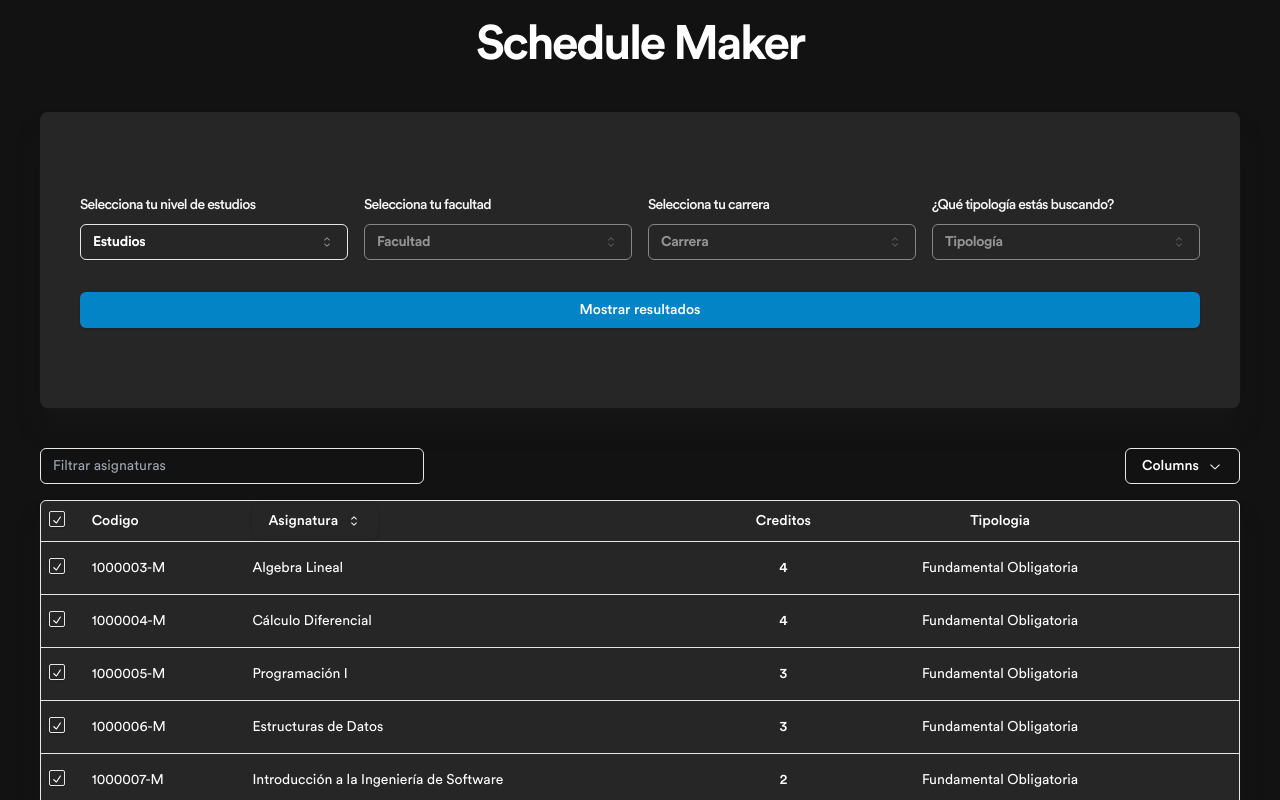
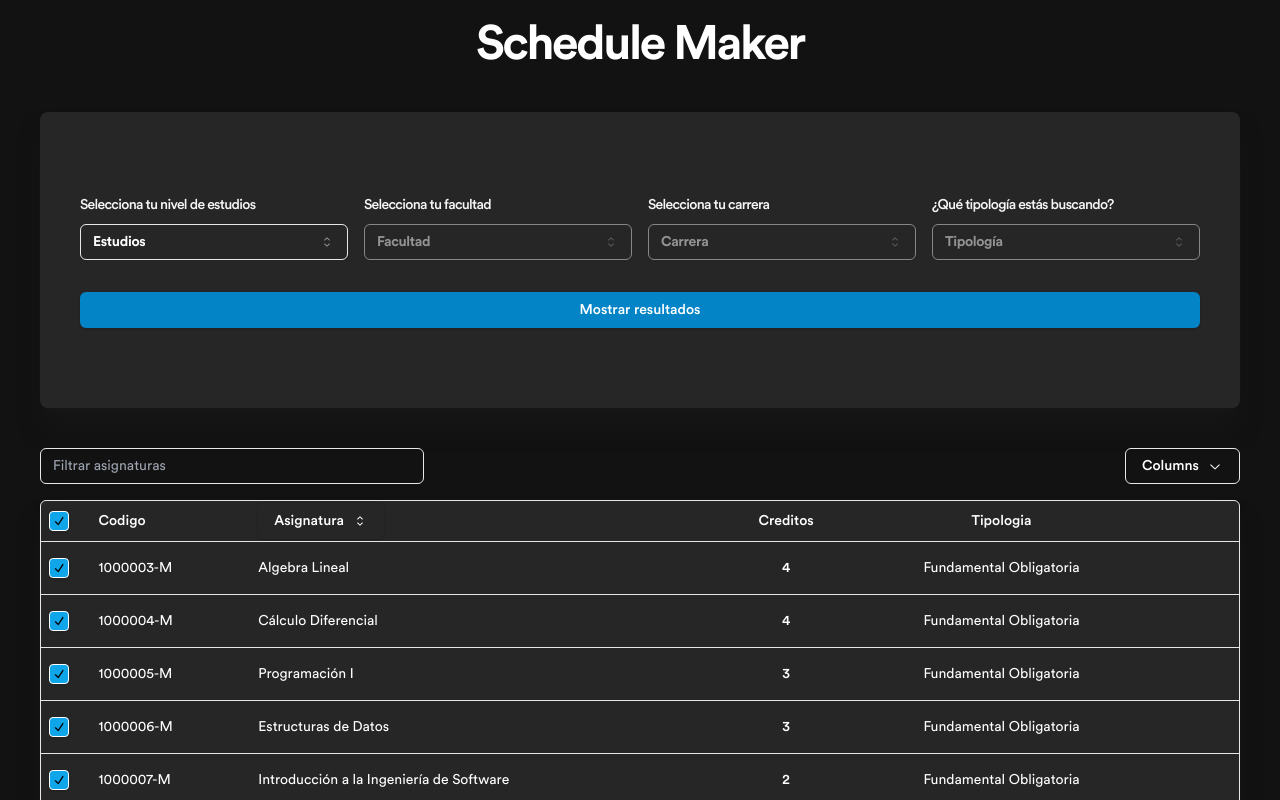
Before and after one commit to Zaprovic/schedule-maker, a Next.js app: page / in a window 1280 px wide. Both pictures are taken after a click on the checkbox 57 px from the left and 520 px from the top of the page. Shown: the top 800 px of the page. Built offline with nearby package versions, Linux system fonts and the light colour scheme.

Commit message:
tweaked some minor styles

```diff
--- a/src/components/ui/checkbox.tsx
+++ b/src/components/ui/checkbox.tsx
@@ -13,7 +13,7 @@ const Checkbox = React.forwardRef<
     <CheckboxPrimitive.Root
         ref={ref}
         className={cn(
-            "border-primary focus-visible:ring-ring data-[state=checked]:bg-primary data-[state=checked]:text-primary-foreground peer h-4 w-4 shrink-0 rounded-sm border shadow focus-visible:outline-none focus-visible:ring-1 disabled:cursor-not-allowed disabled:opacity-50",
+            "focus-visible:ring-ring data-[state=checked]:text-primary-foreground peer h-5 w-5 shrink-0 rounded border border-white shadow focus-visible:outline-none focus-visible:ring-1 disabled:cursor-not-allowed disabled:opacity-50 data-[state=checked]:bg-sky-500",
             className,
         )}
         {...props}
@@ -21,7 +21,7 @@ const Checkbox = React.forwardRef<
         <CheckboxPrimitive.Indicator
             className={cn("flex items-center justify-center text-current")}
         >
-            <CheckIcon className="h-4 w-4" />
+            <CheckIcon className="h-4 w-4 font-extrabold text-black" />
         </CheckboxPrimitive.Indicator>
     </CheckboxPrimitive.Root>
 ));
```
